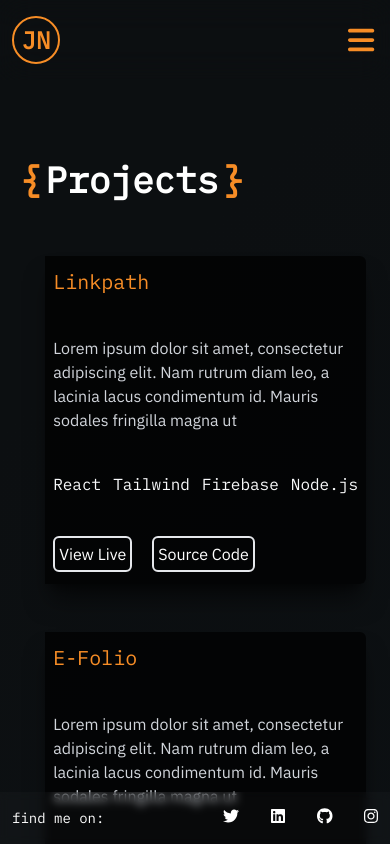
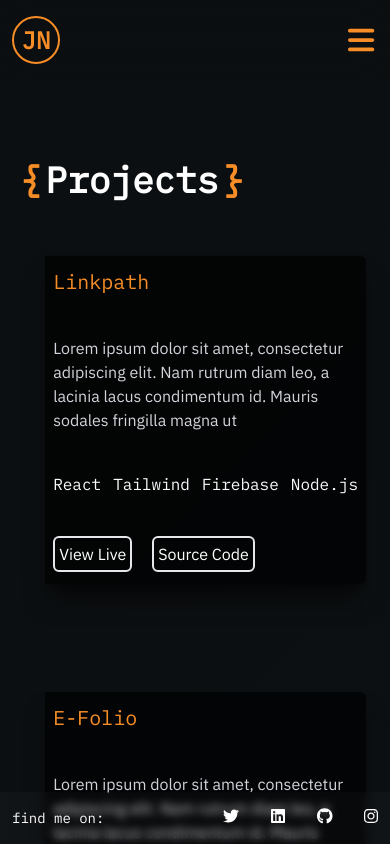
Before and after one commit to JosephChuksN/JosephChuksN, a React (Create React App) app: page /projects in a window 390 px wide. Shown: the top 844 px of the page. Built offline with nearby package versions, Linux system fonts and the light colour scheme; grey boxes are pictures that could not be loaded.

Commit message:
fixed interface for project

```diff
--- a/src/components/ProjectData.tsx
+++ b/src/components/ProjectData.tsx
@@ -24,7 +24,7 @@ useEffect(()=>{
 },[hover, ImageNode])
 
   return (
-    <div key={data.name} className="w-full h-full  flex items-center justify-center lg:pb-5 p-1  ">
+    <div key={data.name} className="w-full h-full  flex items-center justify-center lg:pb-5 p-1 pb-16 mx-auto ">
       <div className="lg:w-[39rem] w-full">
       <Slide triggerOnce={true}  damping={0.3} direction="left">
      <span ref={image} className={`flex w-full lg:opacity-90 transition-all duration-300 ease-in-out delay-75  opacity-40   h-full lg:h-[65vh]  rounded-l-md  bg-no-repeat bg-cover ${hover ? "scale-110": ""} `} style={{backgroundImage:`url(${data.image})`}}></span>
```
